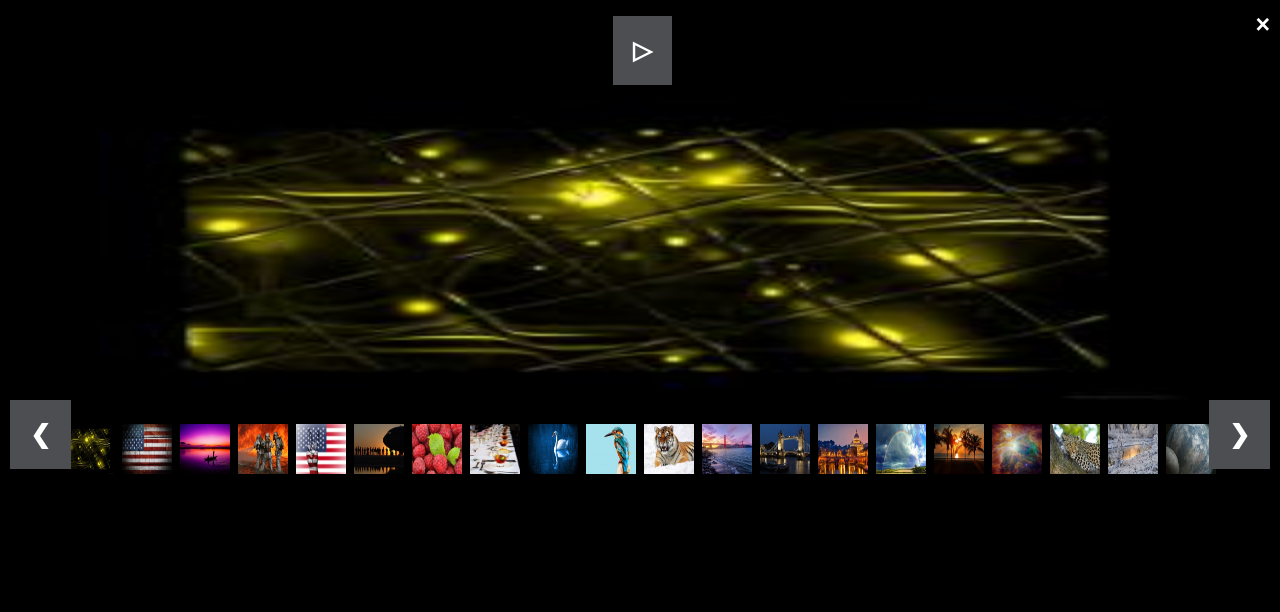
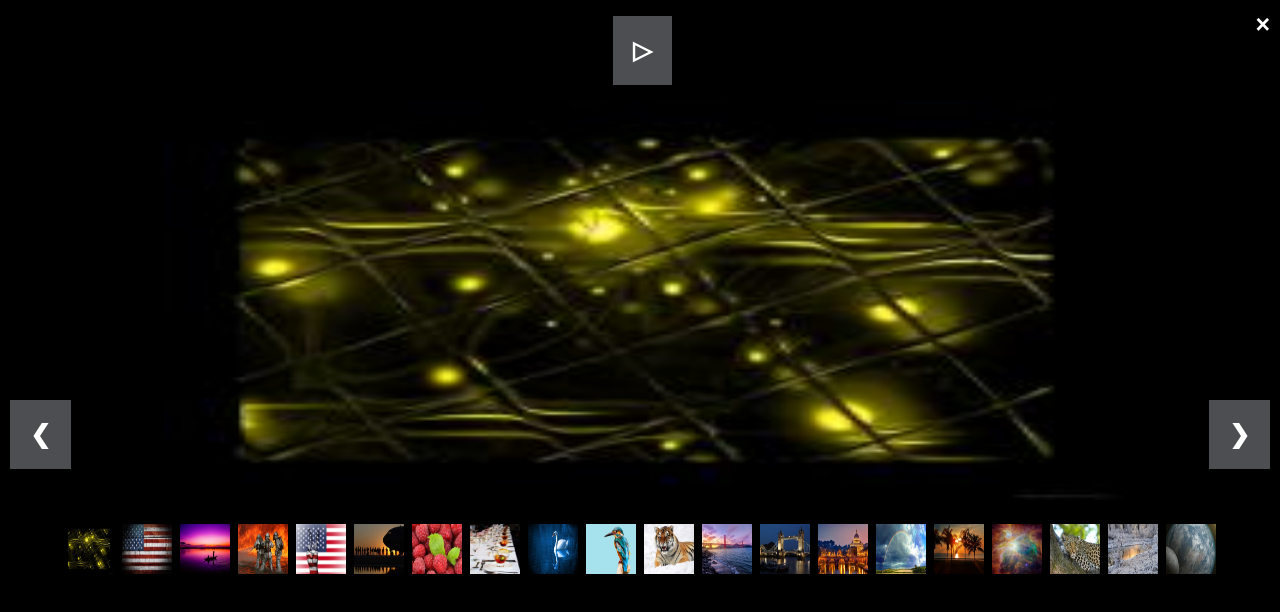
Before and after one commit to clem0051/clem0051.github.io, a plain HTML site: page pic.html in a window 1280 px wide. Both pictures are taken after a click on the picture 479 px from the left and 260 px from the top of the page. Drawn offline with Linux system fonts and the light colour scheme.

Commit message:
Update photo.css

```diff
--- a/photo.css
+++ b/photo.css
@@ -67,9 +67,11 @@
 	position:relative;
 	padding: 100px;
 	padding-bottom:15px;
+	left: 5%;
 	margin: auto;
-	max-height:300px;
-	width:85%;
+	max-height:400px;
+	width: 75%;
+	height:auto;
 }
 .fade{
 	-webkit-animation-name: fade;
```
